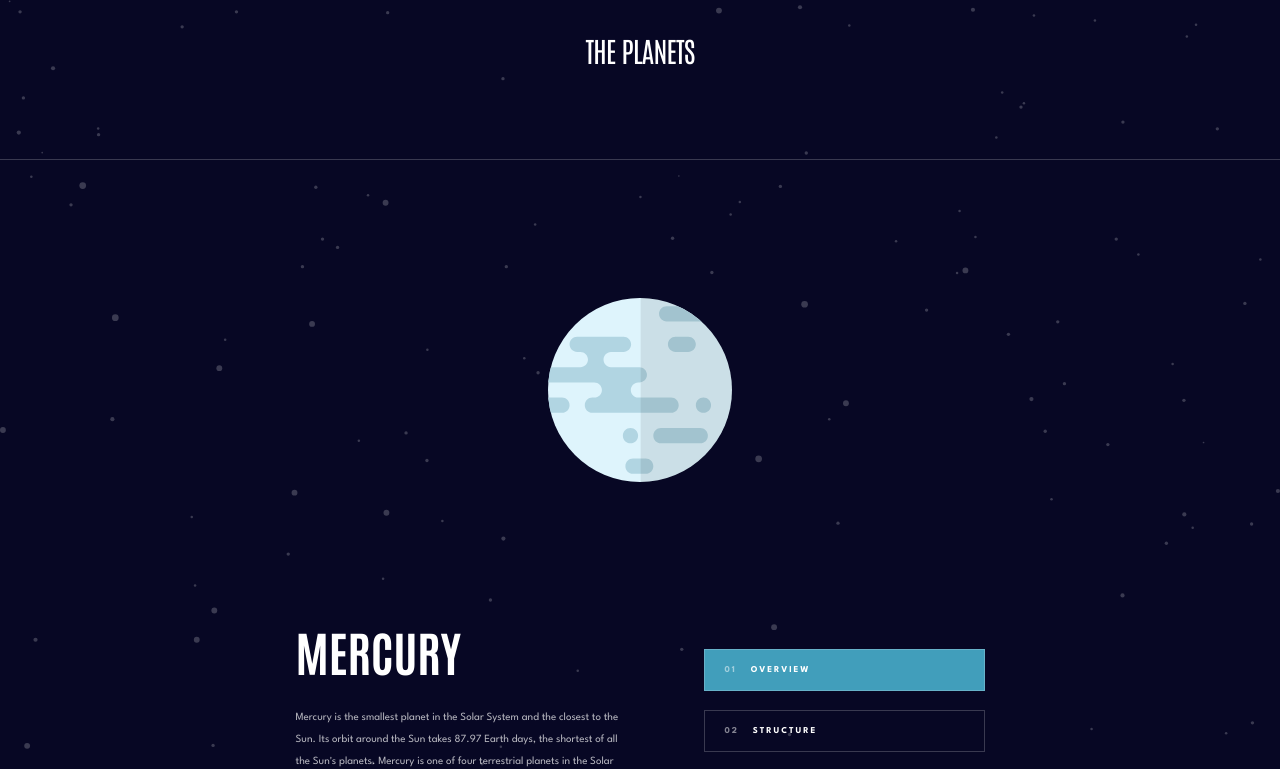
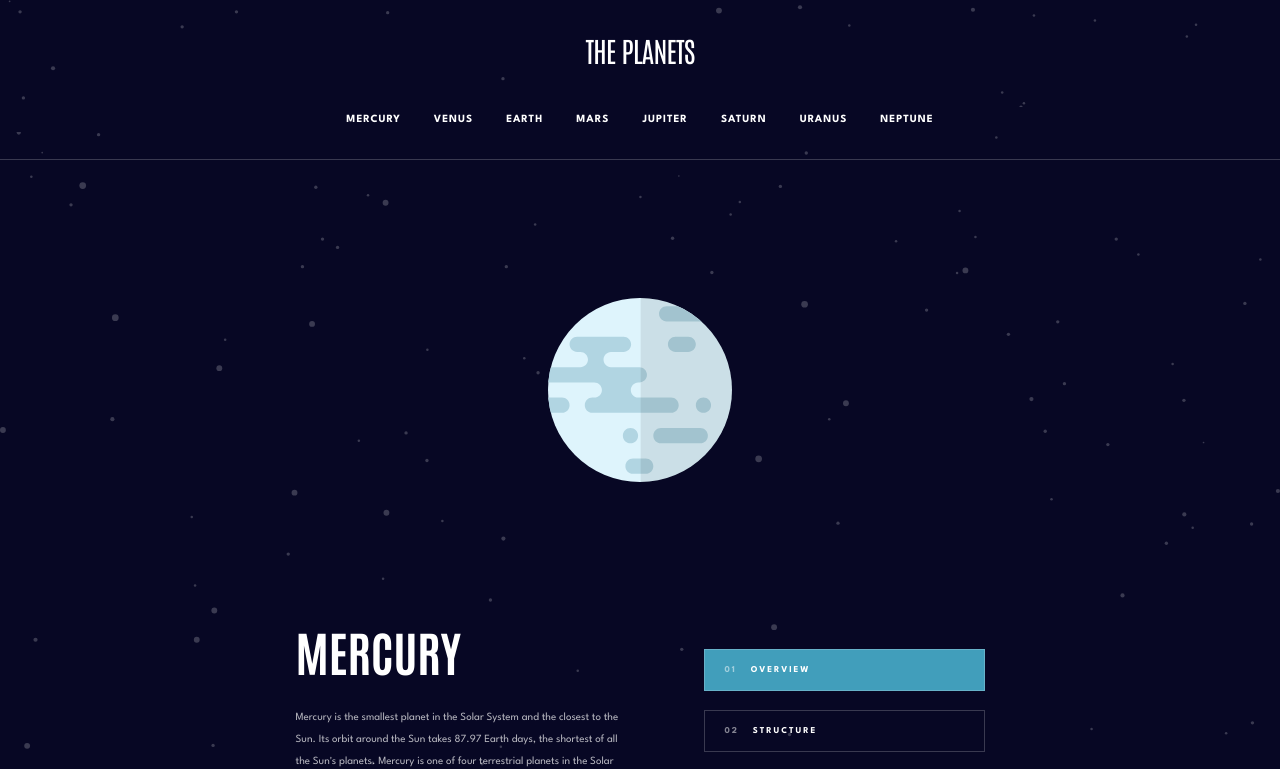
Before and after one commit to DavitDvalashvili/Planets-fact-site, a React (Vite) app: page /Mercury in a window 1280 px wide. Shown: the top 769 px of the page. Built offline with nearby package versions, Linux system fonts and the light colour scheme.

Commit message:
fix: fix bug

```diff
--- a/src/components/Header.tsx
+++ b/src/components/Header.tsx
@@ -25,11 +25,7 @@ const Header = (props: HeaderProps) => {
     <HeaderStyles>
       <h1>THE PLANETS</h1>
       {(!hideNav || innerWidth >= 768) && (
-        <motion.nav
-          initial={{ x: "-100%" }}
-          animate={{ x: !hideNav ? 0 : "-100%" }}
-          transition={{ type: "tween", duration: 0.3 }}
-        >
+        <nav>
           <ul>
             {data.map((planet) => (
               <Link
@@ -49,7 +45,7 @@ const Header = (props: HeaderProps) => {
               </Link>
             ))}
           </ul>
-        </motion.nav>
+        </nav>
       )}
       {hideNav && innerWidth < 768 && (
         <motion.img
--- a/src/components/styles/HeaderStyles.tsx
+++ b/src/components/styles/HeaderStyles.tsx
@@ -18,13 +18,13 @@ const HeaderStyles = styled.div`
     letter-spacing: -0.76px;
   }
   nav {
+    height: 100vh;
     position: absolute;
     top: 69px;
     left: 0px;
     width: 100vw;
     background-color: ${DefaultTheme.colors.MysteriousDepths};
     z-index: 5;
-    height: 100vh;
     ul {
       margin: 24px;
       margin-bottom: 70px;
@@ -101,10 +101,10 @@ const HeaderStyles = styled.div`
     padding: unset;
     padding: 32px 0px 27px 0px;
     nav {
+      height: unset;
       position: unset;
       width: unset;
       margin-top: 39px;
-      height: unset;
       ul {
         margin: unset;
         display: flex;
```
